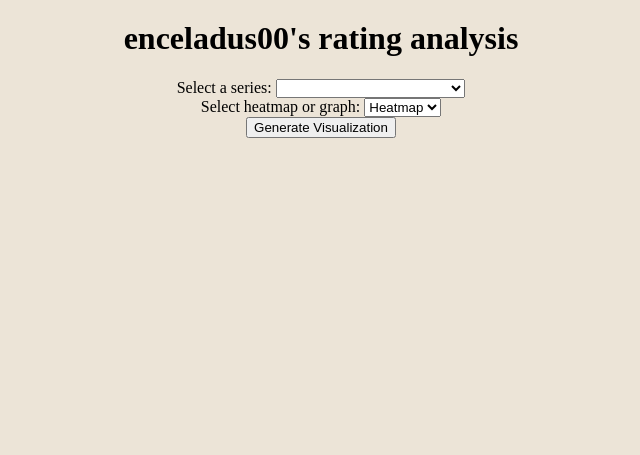
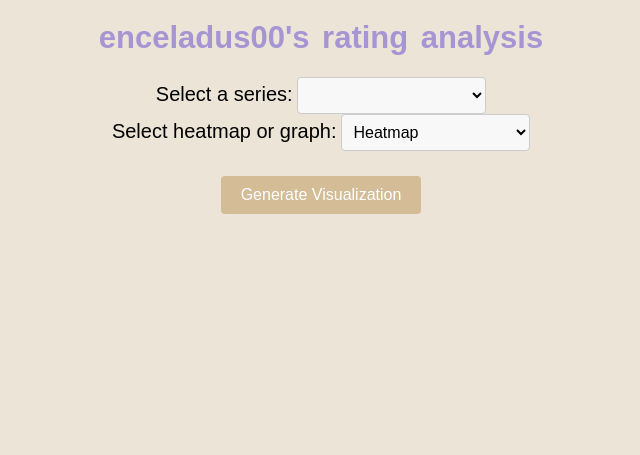
Before and after one commit to Enceladus00/tvshowhelper, a Flask app: page / in a window 1280 px wide. Shown: the part 345-800 px from the top of the page, without its empty margins (319-959 px from the left). Run offline with Flask 3, Linux system fonts and the light colour scheme; lists and menus that the app fills with data are empty; parts of the project's set-up code (start-up, migrations or seed data) failed here and were passed over.

Commit message:
Update styles.css

```diff
--- a/static/styles.css
+++ b/static/styles.css
@@ -1,7 +1,10 @@
-body.index{
+/* styles.css */
+
+body.index {
     background-color: #ECE4D7;
 }
-body.result{
+
+body.result {
     background-image: url('arkaplan2.png');
     background-size: cover;
     background-repeat: no-repeat;
@@ -10,30 +13,103 @@ body.result{
     margin: 0;
     padding: 0;
 }
+
 h1 {
+    font-family: Arial, sans-serif;
+    font-size: 31px;
     text-align: center;
-    color: #000000;
+    color: #a596d3;
+    font-weight: bold;
+    word-spacing: 4px;
 }
+
+h1:hover{
+    color: #d3bc96;+
+}
+
 p {
     margin-left: 140px;
     margin-top: 25px;
     font-family: Arial;
     font-size: 25px;
 }
+
 .container {
     text-align: center;
     margin-top: 20px;
 }
 
 img {
-    display: block; /* Make the image a block element */
-    margin: 0 auto; /* center*/
+    display: block;
+    margin: 0 auto;
 }
 
 form {
-    margin-top: 20px; /* Add margin to the top of the form for some space */
+    margin-top: 20px;
+    margin-bottom: 20px;
 }
 
-#selected_show {
+select {
     width: 15%;
+    padding: 8px;
+    border: 1px solid #ccc;
+    border-radius: 4px;
+    box-sizing: border-box;
+    font-size: 16px;
+    background-color: #f8f8f8;
 }
+
+option {
+    font-size: 14px;
+    background-color: #f8f8f8;
+    color: #333;
+}
+
+button {
+    margin-top: 25px;
+    padding: 10px 20px;
+    font-size: 16px;
+    background-color: #d3bc96;
+    color: #fff;
+    border: none;
+    border-radius: 4px;
+    cursor: pointer;
+}
+
+button:hover {
+    background-color: #a596d3;
+}
+label {
+    font-size: 20px;
+    font-family: Arial;
+}
+.bottom-navbar {
+    background-color: #d3bc96;
+    position: fixed;
+    bottom: 0;
+    left: 0;
+    width: 100%;
+    display: flex;
+    justify-content: space-between;
+    align-items: center;
+}
+
+.bottom-navbar a {
+    float: left;
+    display: block;
+    color: black;
+    text-align: center;
+    padding: 14px 16px;
+    text-decoration: none;
+    font-weight: bold;
+    font-size:22px;
+}
+
+.bottom-navbar .enceladus-link{
+    margin: 0 auto;
+}
+
+.bottom-navbar a:hover {
+    background-color: #a596d3;
+    color: black;
+}
```
